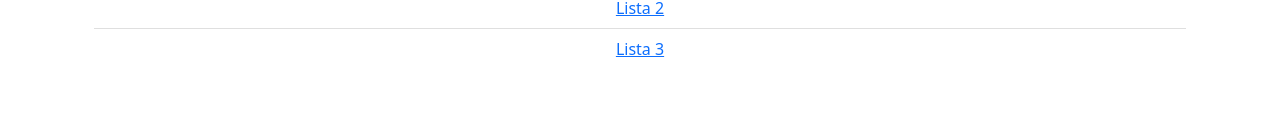
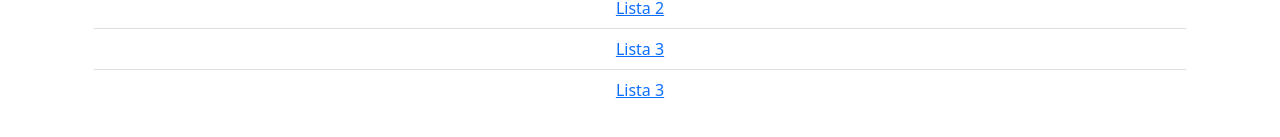
Before and after one commit to marcelomeloo/marcelomeloo.github.io, a plain HTML site: page index.html in a window 1280 px wide. Shown: the part 199-336 px from the top of the page. Drawn offline with nearby package versions, Linux system fonts and the light colour scheme.

Commit message:
feat: add index lista 4 to main page

```diff
--- a/index.html
+++ b/index.html
@@ -18,6 +18,7 @@
         <li class="list-group-item text-center"><a href="/lista_1/index.html">Lista 1</a></li>
         <li class="list-group-item text-center"><a href="/lista_2/index.html">Lista 2</a></li>
         <li class="list-group-item text-center"><a href="/lista_3/index.html">Lista 3</a></li>
+        <li class="list-group-item text-center"><a href="/lista_4/public/index.html">Lista 3</a></li>
       </ul>
     </div>
   </div>
```
